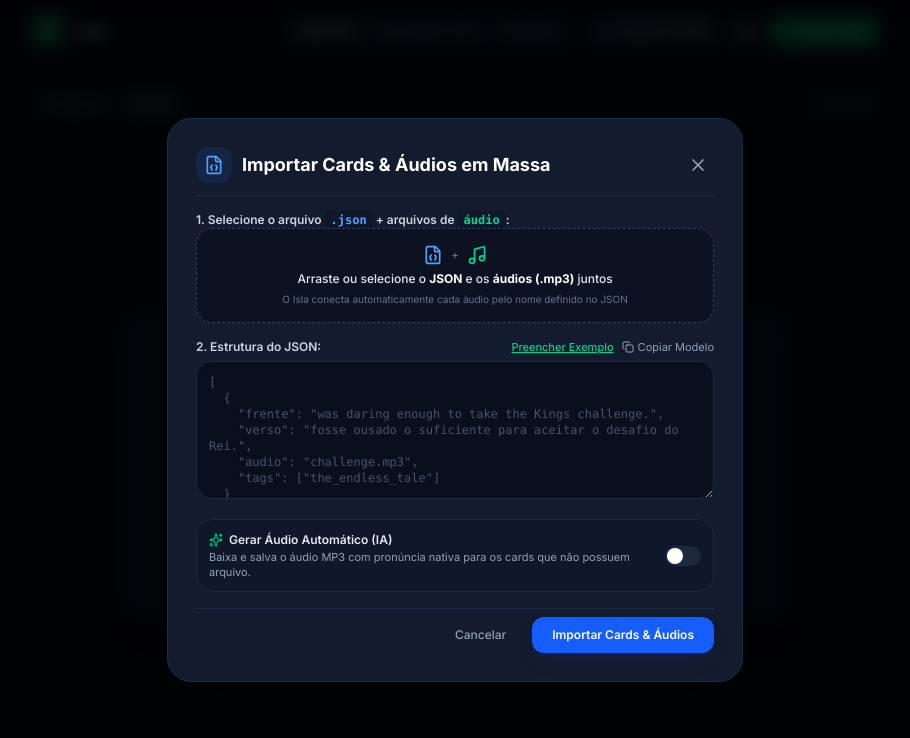
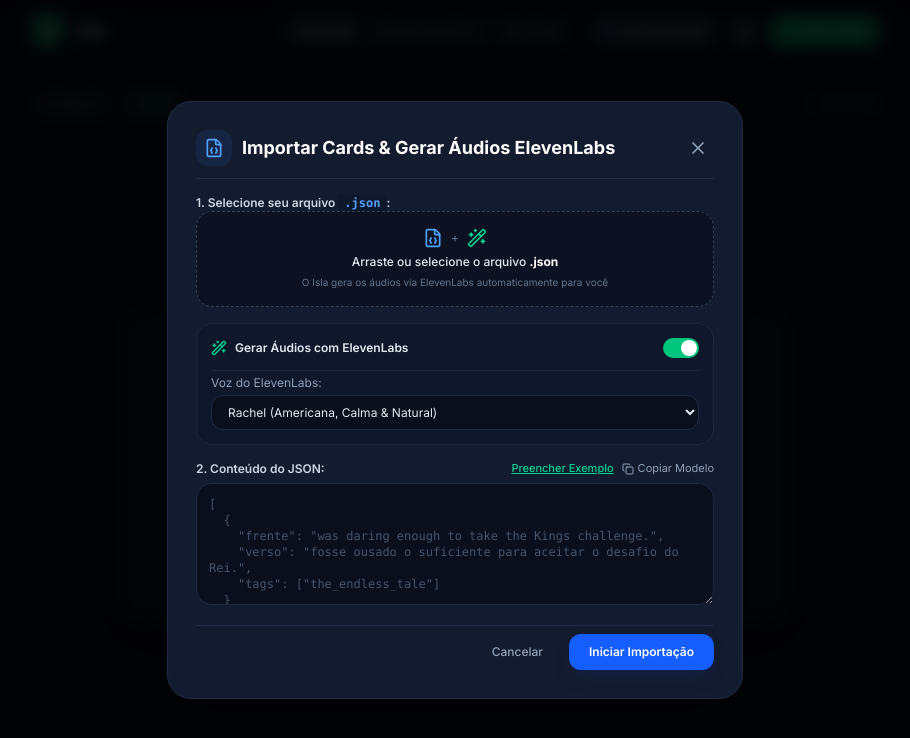
Before and after one commit to diogopereiraasp/Isla, a React (Vite) app: page / in a window 1280 px wide. Both pictures are taken after a click on the button "Importar JSON". Shown: the top 738 px of the page, without its empty margins (185-1095 px from the left). Built offline with nearby package versions, Linux system fonts and the light colour scheme.

Commit message:
feat: integrate ElevenLabs TTS batch generation with live progress bar and offline persistence

```diff
--- a/src/components/ImportJSONModal.jsx
+++ b/src/components/ImportJSONModal.jsx
@@ -1,33 +1,44 @@
-import React, { useState } from 'react';
-import { X, FileJson, Upload, Check, AlertCircle, Copy, Music, FileText, Loader2, Sparkles } from 'lucide-react';
+import React, { useState, useEffect } from 'react';
+import { X, FileJson, Upload, Check, AlertCircle, Copy, Music, Loader2, Sparkles, Wand2 } from 'lucide-react';
+import { generateElevenLabsAudioBlob, generateTTSAudioBlob, DEFAULT_ELEVENLABS_VOICES } from '../services/audioService';
 
 const EXAMPLE_JSON = [
   {
     "frente": "was daring enough to take the King's challenge.",
     "verso": "fosse ousado o suficiente para aceitar o desafio do Rei.",
-    "audio": "challenge.mp3",
     "tags": ["the_endless_tale"]
   },
   {
     "frente": "I usually drink black coffee every morning before working.",
     "verso": "Eu costumo tomar café puro todas as manhãs antes de trabalhar.",
-    "audio": "coffee.mp3",
     "tags": ["rotina_matinal"]
   }
 ];
 
 export default function ImportJSONModal({ isOpen, onClose, onImport }) {
   const [jsonText, setJsonText] = useState('');
-  const [audioFilesMap, setAudioFilesMap] = useState({}); // { "filename.mp3": File }
-  const [autoGenerateAudio, setAutoGenerateAudio] = useState(false);
+  const [audioFilesMap, setAudioFilesMap] = useState({});
+  const [generateWithElevenLabs, setGenerateWithElevenLabs] = useState(true);
+  const [selectedVoice, setSelectedVoice] = useState('21m00Tcm4TlvDq8ikWAM'); // Rachel
+  const [apiKey, setApiKey] = useState(() => localStorage.getItem('isla_elevenlabs_key') || 'sk_14b2355cb1e6595503cd0e2f2b9a2996f2e97148084497c1');
+
+  // Progress tracking
   const [isProcessing, setIsProcessing] = useState(false);
+  const [progressText, setProgressText] = useState('');
+  const [progressCurrent, setProgressCurrent] = useState(0);
+  const [progressTotal, setProgressTotal] = useState(0);
   const [error, setError] = useState(null);
   const [successCount, setSuccessCount] = useState(null);
   const [copied, setCopied] = useState(false);
 
+  useEffect(() => {
+    if (apiKey) {
+      localStorage.setItem('isla_elevenlabs_key', apiKey);
+    }
+  }, [apiKey]);
+
   if (!isOpen) return null;
 
-  // Handle files: can accept .json and multiple .mp3 / .wav / .m4a
   const handleFilesSelected = (e) => {
     setError(null);
     setSuccessCount(null);
@@ -63,7 +74,6 @@ export default function ImportJSONModal({ isOpen, onClose, onImport }) {
     }
 
     try {
-      setIsProcessing(true);
       const parsed = JSON.parse(jsonText);
       let cardsArray = [];
 
@@ -81,36 +91,54 @@ export default function ImportJSONModal({ isOpen, onClose, onImport }) {
         throw new Error("Nenhum card encontrado no JSON fornecido.");
       }
 
-      // If user enabled auto-generation, fetch TTS for items without audio file
-      if (autoGenerateAudio) {
-        const { generateTTSAudioBlob } = await import('../services/audioService');
-        for (let card of cardsArray) {
-          const audioKey = (card.audio || card.sound || '').toLowerCase().trim();
-          if (!audioFilesMap[audioKey] && !card.audioBlob) {
+      setIsProcessing(true);
+      setProgressTotal(cardsArray.length);
+      setProgressCurrent(0);
+
+      // Process and generate audio for each card if option enabled
+      for (let i = 0; i < cardsArray.length; i++) {
+        const card = cardsArray[i];
+        setProgressCurrent(i + 1);
+
+        const audioKey = (card.audio || card.sound || '').toLowerCase().trim();
+        const hasManualAudio = !!audioFilesMap[audioKey] || !!card.audioBlob;
+
+        if (generateWithElevenLabs && !hasManualAudio) {
+          const textToSpeak = (card.target || card.frente || card.front || '').replace(/\[sound:[^\]]+\]/gi, '').trim();
+
+          if (textToSpeak) {
+            setProgressText(`Gerando áudio IA ${i + 1}/${cardsArray.length}: "${textToSpeak.slice(0, 30)}..."`);
             try {
-              const textToSpeak = card.target || card.frente || card.front;
-              if (textToSpeak) {
-                const blob = await generateTTSAudioBlob(textToSpeak, 'en');
-                card.audioBlob = blob;
+              const blob = await generateElevenLabsAudioBlob(textToSpeak, apiKey, selectedVoice);
+              card.audioBlob = blob;
+            } catch (elevenErr) {
+              console.warn(`ElevenLabs error card ${i+1}, tentando fallback:`, elevenErr);
+              try {
+                const fbBlob = await generateTTSAudioBlob(textToSpeak, 'en');
+                card.audioBlob = fbBlob;
+              } catch (fbErr) {
+                console.warn(`Fallback falhou também:`, fbErr);
               }
-            } catch (ttsErr) {
-              console.warn("TTS fetch skip:", ttsErr);
             }
           }
+        } else {
+          setProgressText(`Processando card ${i + 1}/${cardsArray.length}...`);
         }
       }
 
+      setProgressText("Salvando cards e áudios no banco local...");
       const imported = await onImport(cardsArray, audioFilesMap);
       setSuccessCount(imported);
+
       setTimeout(() => {
         onClose();
         setJsonText('');
         setAudioFilesMap({});
         setSuccessCount(null);
+        setIsProcessing(false);
       }, 1500);
     } catch (err) {
       setError(err.message || "Estrutura JSON inválida. Verifique a sintaxe.");
-    } finally {
       setIsProcessing(false);
     }
   };
@@ -126,7 +154,7 @@ export default function ImportJSONModal({ isOpen, onClose, onImport }) {
     setError(null);
   };
 
-  const audioCount = Object.keys(audioFilesMap).length;
+  const progressPercent = progressTotal > 0 ? Math.round((progressCurrent / progressTotal) * 100) : 0;
 
   return (
     <div className="fixed inset-0 z-50 bg-black/85 backdrop-blur-sm flex items-end sm:items-center justify-center p-0 sm:p-4">
@@ -138,84 +166,108 @@ export default function ImportJSONModal({ isOpen, onClose, onImport }) {
             <div className="p-2 rounded-xl bg-blue-500/10 text-blue-400">
               <FileJson className="w-5 h-5" />
             </div>
-            <span>Importar Cards &amp; Áudios em Massa</span>
+            <span>Importar Cards &amp; Gerar Áudios ElevenLabs</span>
           </h3>
           <button
             onClick={onClose}
-            className="text-slate-400 hover:text-white p-1.5 rounded-xl hover:bg-slate-800 transition active:scale-95"
+            disabled={isProcessing}
+            className="text-slate-400 hover:text-white p-1.5 rounded-xl hover:bg-slate-800 transition active:scale-95 disabled:opacity-50"
           >
             <X className="w-5 h-5" />
           </button>
         </div>
 
-        {/* Upload File or Paste */}
         <form onSubmit={handleImportSubmit} className="space-y-4 text-xs">
 
-          {/* File input (accepts .json AND audio files simultaneously) */}
+          {/* File input */}
           <div className="space-y-2">
             <label className="font-semibold text-slate-300">
-              1. Selecione o arquivo <code className="text-blue-400 bg-slate-900 px-1.5 py-0.5 rounded">.json</code> + arquivos de <code className="text-emerald-400 bg-slate-900 px-1.5 py-0.5 rounded">áudio</code>:
+              1. Selecione seu arquivo <code className="text-blue-400 bg-slate-900 px-1.5 py-0.5 rounded">.json</code>:
             </label>
 
             <div className="border border-dashed border-slate-700 hover:border-slate-500 rounded-2xl p-4 text-center bg-[#0a0f1d]/70 cursor-pointer relative transition">
               <input
                 type="file"
                 multiple
+                disabled={isProcessing}
                 accept=".json,application/json,audio/*"
                 onChange={handleFilesSelected}
-                className="absolute inset-0 opacity-0 cursor-pointer w-full h-full"
+                className="absolute inset-0 opacity-0 cursor-pointer w-full h-full disabled:cursor-not-allowed"
               />
               <div className="flex flex-col items-center justify-center gap-1.5 text-slate-400">
                 <div className="flex items-center gap-2 text-blue-400">
                   <FileJson className="w-5 h-5" />
                   <span className="text-slate-500">+</span>
-                  <Music className="w-5 h-5 text-emerald-400" />
+                  <Wand2 className="w-5 h-5 text-emerald-400" />
                 </div>
                 <span className="font-medium text-slate-200 text-xs">
-                  Arraste ou selecione o <strong className="text-white">JSON</strong> e os <strong className="text-white">áudios (.mp3)</strong> juntos
+                  Arraste ou selecione o arquivo <strong className="text-white">.json</strong>
                 </span>
                 <span className="text-[10px] text-slate-500">
-                  O Isla conecta automaticamente cada áudio pelo nome definido no JSON
+                  O Isla gera os áudios via ElevenLabs automaticamente para você
                 </span>
               </div>
             </div>
+          </div>
 
-            {/* Audio Files Attached Badge */}
-            {audioCount > 0 && (
-              <div className="p-2.5 bg-emerald-500/10 border border-emerald-500/20 rounded-xl flex items-center justify-between text-xs text-emerald-400">
-                <span className="flex items-center gap-1.5 font-medium">
-                  <Music className="w-3.5 h-3.5" />
-                  {audioCount} {audioCount === 1 ? 'arquivo de áudio carregado' : 'arquivos de áudio carregados'}
-                </span>
-                <button
-                  type="button"
-                  onClick={() => setAudioFilesMap({})}
-                  className="text-[11px] text-slate-400 hover:text-rose-400 underline"
-                >
-                  Limpar áudios
-                </button>
+          {/* ElevenLabs Settings Box */}
+          <div className="p-3.5 bg-slate-900/90 border border-slate-800 rounded-2xl space-y-3">
+            <div className="flex items-center justify-between">
+              <div className="flex items-center gap-2">
+                <Wand2 className="w-4 h-4 text-emerald-400" />
+                <span className="font-semibold text-slate-200">Gerar Áudios com ElevenLabs</span>
+              </div>
+              <label className="relative inline-flex items-center cursor-pointer">
+                <input
+                  type="checkbox"
+                  disabled={isProcessing}
+                  checked={generateWithElevenLabs}
+                  onChange={(e) => setGenerateWithElevenLabs(e.target.checked)}
+                  className="sr-only peer"
+                />
+                <div className="w-9 h-5 bg-slate-800 rounded-full peer peer-checked:after:translate-x-full after:content-[''] after:absolute after:top-[2px] after:left-[2px] after:bg-white after:rounded-full after:h-4 after:w-4 after:transition-all peer-checked:bg-[#00c57c]"></div>
+              </label>
+            </div>
+
+            {generateWithElevenLabs && (
+              <div className="space-y-2.5 pt-1 text-xs border-t border-slate-800/80">
+                <div>
+                  <label className="block text-slate-400 mb-1">Voz do ElevenLabs:</label>
+                  <select
+                    disabled={isProcessing}
+                    value={selectedVoice}
+                    onChange={(e) => setSelectedVoice(e.target.value)}
+                    className="w-full bg-[#0a0f1d] border border-[#1f2b45] rounded-xl px-3 py-2 text-slate-200 focus:border-[#00c57c] focus:outline-none"
+                  >
+                    {DEFAULT_ELEVENLABS_VOICES.map(v => (
+                      <option key={v.id} value={v.id}>{v.name}</option>
+                    ))}
+                  </select>
+                </div>
               </div>
             )}
           </div>
 
-          {/* JSON Preview/Paste Textarea */}
+          {/* JSON Textarea */}
           <div className="space-y-1.5">
             <div className="flex items-center justify-between gap-2">
               <label className="font-semibold text-slate-300">
-                2. Estrutura do JSON:
+                2. Conteúdo do JSON:
               </label>
               <div className="flex items-center gap-2">
                 <button
                   type="button"
                   onClick={fillWithExample}
-                  className="text-[11px] text-emerald-400 hover:text-emerald-300 font-medium underline"
+                  disabled={isProcessing}
+                  className="text-[11px] text-emerald-400 hover:text-emerald-300 font-medium underline disabled:opacity-50"
                 >
                   Preencher Exemplo
                 </button>
                 <button
                   type="button"
                   onClick={copyTemplate}
-                  className="text-[11px] text-slate-400 hover:text-slate-200 flex items-center gap-1"
+                  disabled={isProcessing}
+                  className="text-[11px] text-slate-400 hover:text-slate-200 flex items-center gap-1 disabled:opacity-50"
                 >
                   <Copy className="w-3 h-3" />
                   <span>{copied ? 'Copiado!' : 'Copiar Modelo'}</span>
@@ -224,35 +276,37 @@ export default function ImportJSONModal({ isOpen, onClose, onImport }) {
             </div>
 
             <textarea
-              rows={7}
+              rows={6}
+              disabled={isProcessing}
               value={jsonText}
               onChange={(e) => setJsonText(e.target.value)}
-              placeholder={`[\n  {\n    "frente": "was daring enough to take the Kings challenge.",\n    "verso": "fosse ousado o suficiente para aceitar o desafio do Rei.",\n    "audio": "challenge.mp3",\n    "tags": ["the_endless_tale"]\n  }\n]`}
-              className="w-full bg-[#0a0f1d] border border-[#1f2b45] rounded-2xl p-3 text-slate-100 placeholder-slate-600 focus:border-blue-500 focus:ring-1 focus:ring-blue-500 focus:outline-none text-xs font-mono transition"
+              placeholder={`[\n  {\n    "frente": "was daring enough to take the Kings challenge.",\n    "verso": "fosse ousado o suficiente para aceitar o desafio do Rei.",\n    "tags": ["the_endless_tale"]\n  }\n]`}
+              className="w-full bg-[#0a0f1d] border border-[#1f2b45] rounded-2xl p-3 text-slate-100 placeholder-slate-600 focus:border-blue-500 focus:ring-1 focus:ring-blue-500 focus:outline-none text-xs font-mono transition disabled:opacity-50"
             />
           </div>
 
-          {/* Auto-generate Audio Option */}
-          <div className="p-3 bg-slate-900/90 border border-slate-800 rounded-2xl flex items-center justify-between gap-3">
-            <div className="space-y-0.5">
-              <span className="font-semibold text-slate-200 text-xs flex items-center gap-1.5">
-                <Sparkles className="w-3.5 h-3.5 text-[#00c57c]" />
-                <span>Gerar Áudio Automático (IA)</span>
-              </span>
-              <p className="text-[11px] text-slate-400">
-                Baixa e salva o áudio MP3 com pronúncia nativa para os cards que não possuem arquivo.
+          {/* Progress Bar when Generating */}
+          {isProcessing && (
+            <div className="p-4 bg-slate-900 border border-blue-500/30 rounded-2xl space-y-2 animate-fadeIn">
+              <div className="flex items-center justify-between text-xs">
+                <span className="text-slate-300 font-medium flex items-center gap-2">
+                  <Loader2 className="w-3.5 h-3.5 animate-spin text-blue-400" />
+                  <span className="truncate max-w-[280px]">{progressText || 'Gerando áudios ElevenLabs...'}</span>
+                </span>
+                <span className="font-mono font-bold text-blue-400">{progressPercent}%</span>
+              </div>
+
+              <div className="w-full bg-slate-800 h-2.5 rounded-full overflow-hidden">
+                <div
+                  className="bg-gradient-to-r from-blue-500 to-[#00c57c] h-full transition-all duration-300 rounded-full"
+                  style={{ width: `${progressPercent}%` }}
+                ></div>
+              </div>
+              <p className="text-[10px] text-slate-500 text-center">
+                Gravando áudios permanentemente no seu dispositivo ({progressCurrent} de {progressTotal})
               </p>
             </div>
-            <label className="relative inline-flex items-center cursor-pointer shrink-0">
-              <input
-                type="checkbox"
-                checked={autoGenerateAudio}
-                onChange={(e) => setAutoGenerateAudio(e.target.checked)}
-                className="sr-only peer"
-              />
-              <div className="w-9 h-5 bg-slate-800 peer-focus:outline-none rounded-full peer peer-checked:after:translate-x-full peer-checked:after:border-white after:content-[''] after:absolute after:top-[2px] after:left-[2px] after:bg-white after:rounded-full after:h-4 after:w-4 after:transition-all peer-checked:bg-[#00c57c]"></div>
-            </label>
-          </div>
+          )}
 
           {/* Feedback messages */}
           {error && (
@@ -265,7 +319,7 @@ export default function ImportJSONModal({ isOpen, onClose, onImport }) {
           {successCount !== null && (
             <div className="p-3 bg-emerald-500/10 border border-emerald-500/20 rounded-xl text-[#00c57c] text-xs flex items-center gap-2">
               <Check className="w-4 h-4 shrink-0" />
-              <span>{successCount} cards importados com sucesso para o seu Isla!</span>
+              <span>{successCount} cards e áudios salvos com sucesso no seu Isla!</span>
             </div>
           )}
 
@@ -285,7 +339,7 @@ export default function ImportJSONModal({ isOpen, onClose, onImport }) {
               className="px-5 py-2.5 rounded-xl font-semibold bg-blue-600 hover:bg-blue-500 text-white shadow-lg shadow-blue-950/40 transition active:scale-95 disabled:opacity-50 flex items-center gap-2"
             >
               {isProcessing && <Loader2 className="w-4 h-4 animate-spin" />}
-              <span>{isProcessing ? 'Importando e Gerando Áudios...' : 'Importar Cards & Áudios'}</span>
+              <span>{isProcessing ? 'Gerando e Salvando...' : 'Iniciar Importação'}</span>
             </button>
           </div>
 
--- a/src/services/audioService.js
+++ b/src/services/audioService.js
@@ -1,7 +1,52 @@
 let globalAudioInstance = null;
 
+export const DEFAULT_ELEVENLABS_VOICES = [
+  { id: '21m00Tcm4TlvDq8ikWAM', name: 'Rachel (Americana, Calma & Natural)' },
+  { id: 'EXAVITQu4vr4xnSDxMaL', name: 'Bella (Americana, Expressiva)' },
+  { id: 'ErXwobaYiN019PkySvjV', name: 'Antoni (Americano, Masculino Jovem)' },
+  { id: 'TxGEqnHWrfWFTfGW9XjX', name: 'Josh (Americano, Profundo)' },
+  { id: 'onwK4e9ZLuTAKqWW03F9', name: 'Daniel (Britânico, Noticiário)' }
+];
+
 /**
- * Gera um Blob de áudio em MP3 gratuito a partir do texto em inglês usando endpoint TTS público de alta qualidade
+ * Gera um Blob de áudio via API da ElevenLabs
+ */
+export async function generateElevenLabsAudioBlob(text, apiKey = '', voiceId = '21m00Tcm4TlvDq8ikWAM') {
+  if (!text || !text.trim()) throw new Error("Texto vazio para geração de áudio");
+
+  const key = apiKey || localStorage.getItem('isla_elevenlabs_key') || 'sk_14b2355cb1e6595503cd0e2f2b9a2996f2e97148084497c1';
+  const cleanText = text.replace(/\.{2,}/g, '').trim();
+
+  const url = `https://api.elevenlabs.io/v1/text-to-speech/${voiceId}`;
+
+  const response = await fetch(url, {
+    method: 'POST',
+    headers: {
+      'xi-api-key': key,
+      'Content-Type': 'application/json',
+      'Accept': 'audio/mpeg'
+    },
+    body: JSON.stringify({
+      text: cleanText,
+      model_id: 'eleven_multilingual_v2',
+      voice_settings: {
+        stability: 0.5,
+        similarity_boost: 0.75
+      }
+    })
+  });
+
+  if (!response.ok) {
+    const errJson = await response.json().catch(() => null);
+    throw new Error(errJson?.detail?.message || `Erro ElevenLabs: ${response.status} ${response.statusText}`);
+  }
+
+  const blob = await response.blob();
+  return new Blob([blob], { type: 'audio/mpeg' });
+}
+
+/**
+ * Fallback de geração pública TTS caso a chave falhe ou acabe a cota
  */
 export async function generateTTSAudioBlob(text, lang = 'en') {
   if (!text || !text.trim()) throw new Error("Texto vazio");
@@ -15,13 +60,13 @@ export async function generateTTSAudioBlob(text, lang = 'en') {
     const blob = await res.blob();
     return new Blob([blob], { type: 'audio/mp3' });
   } catch (err) {
-    console.warn("Erro ao gerar áudio via API pública, usando fallback local:", err);
+    console.warn("Erro ao gerar áudio via API pública:", err);
     throw err;
   }
 }
 
 /**
- * Reproduz o áudio do card (Blob persistido ou Web Speech API fallback)
+ * Reproduz o áudio do card (Blob local persistido no IndexedDB ou Web Speech fallback)
  */
 export function playPhraseAudio(phrase, options = { rate: 0.95, lang: 'en-US' }) {
   if (!phrase) return Promise.reject(new Error("Nenhuma frase fornecida"));
@@ -34,7 +79,7 @@ export function playPhraseAudio(phrase, options = { rate: 0.95, lang: 'en-US' })
     window.speechSynthesis.cancel();
   }
 
-  // 1. If custom uploaded, recorded or generated audio blob exists
+  // 1. If custom uploaded, recorded or ElevenLabs generated audio blob exists
   if (phrase.audioBlob) {
     return new Promise((resolve, reject) => {
       try {
@@ -47,12 +92,12 @@ export function playPhraseAudio(phrase, options = { rate: 0.95, lang: 'en-US' })
 
         audio.onended = () => resolve();
         audio.onerror = (err) => {
-          console.warn("Erro no blob de áudio, usando fallback:", err);
+          console.warn("Erro no blob de áudio local, usando sintetizador:", err);
           speakText(phrase.target, options).then(resolve).catch(reject);
         };
 
         audio.play().catch((playErr) => {
-          console.warn("Play bloqueado:", playErr);
+          console.warn("Play bloqueado pelo navegador:", playErr);
           speakText(phrase.target, options).then(resolve).catch(reject);
         });
       } catch (err) {
@@ -68,7 +113,6 @@ export function playPhraseAudio(phrase, options = { rate: 0.95, lang: 'en-US' })
 export function speakText(text, options = { rate: 0.95, lang: 'en-US' }) {
   return new Promise((resolve) => {
     if (!('speechSynthesis' in window)) {
-      console.warn("Navegador não suporta Web Speech Synthesis");
       resolve();
       return;
     }
```
